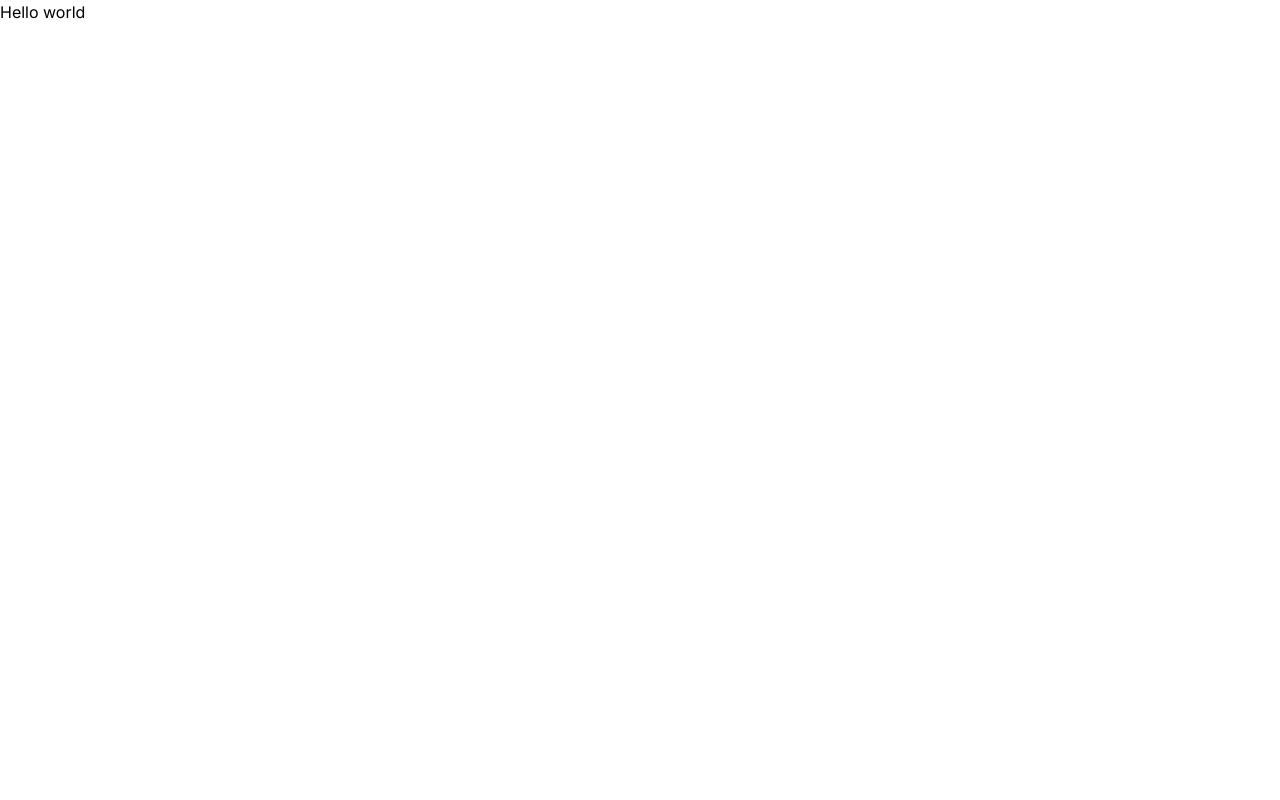
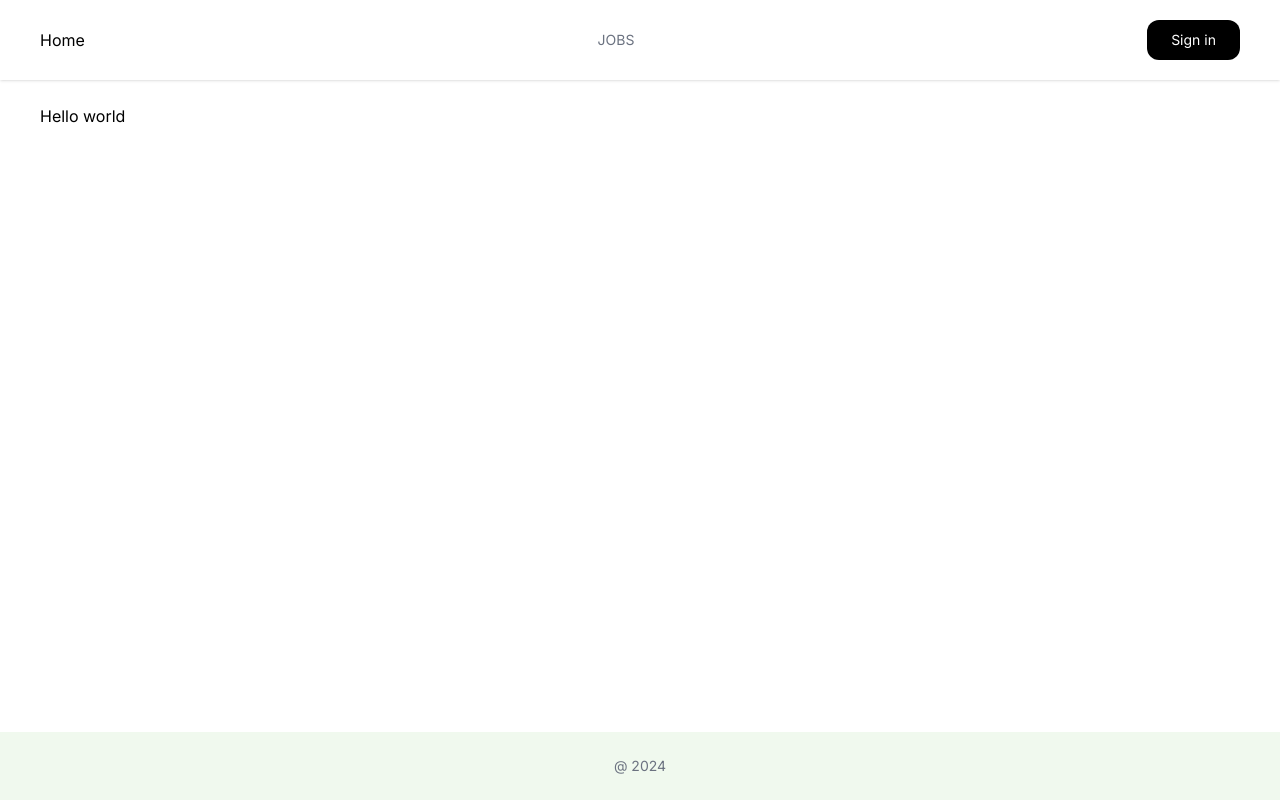
Before and after one commit to nurulid/job-board, a Next.js app: page / in a window 1280 px wide. Built offline with nearby package versions, Linux system fonts and the light colour scheme.

Commit message:
feat: add layout, header and footer

```diff
--- a/src/app/layout.js
+++ b/src/app/layout.js
@@ -1,5 +1,6 @@
 import { Inter } from "next/font/google";
 import "@/styles/globals.css";
+import { Layout } from "@/components/template/layout";
 
 const inter = Inter({ subsets: ["latin"] });
 
@@ -11,7 +12,9 @@ export const metadata = {
 export default function RootLayout({ children }) {
   return (
     <html lang="en">
-      <body className={inter.className}>{children}</body>
+      <body className={inter.className}>
+        <Layout>{children}</Layout>
+      </body>
     </html>
   );
 }
--- /dev/null
+++ b/src/components/share/footer.jsx
@@ -0,0 +1,7 @@
+import React from 'react'
+
+export const Footer = () => {
+  return (
+    <footer className='text-center p-6 bg-primary/30 text-gray-500 text-sm'>@ 2024</footer>
+  )
+}
--- /dev/null
+++ b/src/components/share/header.jsx
@@ -0,0 +1,39 @@
+import Link from 'next/link';
+
+const menu = [
+  { title: 'Jobs', link: '#' },
+];
+
+export const Header = () => {
+  return (
+    <header className="py-5 px-10 shadow bg-white">
+      <nav className="nav-menu flex items-center justify-between">
+        <Link href="/">Home</Link>
+
+        <ul className="nav-menu uppercase text-sm flex items-center flex-wrap gap-5">
+          {menu.map((item, i) => (
+            <li key={i}>
+              <a
+                href={item.link}
+                className="hover:underline transition-all text-gray-500"
+              >
+                {item.title}
+              </a>
+            </li>
+          ))}
+        </ul>
+
+        <ul className="flex gap-5 items-center">
+          <li>
+            <a
+              href="#"
+              className="py-[10px] px-6 text-sm bg-black hover:scale-105 transition-all rounded-xl text-white inline-block"
+            >
+              Sign in
+            </a>
+          </li>
+        </ul>
+      </nav>
+    </header>
+  );
+};
--- /dev/null
+++ b/src/components/template/layout.jsx
@@ -0,0 +1,16 @@
+import { Header } from "../share/header"
+import { Footer } from "../share/footer"
+
+export const Layout = ({children}) => {
+  return (
+    <div className='flex flex-col justify-between min-h-screen'>
+        <div className='relative'>
+            <Header/>
+            <main className='max-w-7xl w-full mx-auto h-full py-6 px-10'>
+                {children}
+            </main>
+        </div>
+        <Footer/>
+    </div>
+  )
+}
--- a/tailwind.config.js
+++ b/tailwind.config.js
@@ -1,10 +1,12 @@
 /** @type {import('tailwindcss').Config} */
 module.exports = {
-  content: [
-    "./src/**/*.{js,ts,jsx,tsx,mdx}",
-  ],
+  content: ['./src/**/*.{js,ts,jsx,tsx,mdx}'],
   theme: {
-    extend: {},
+    extend: {
+      colors: {
+        primary: '#CDEBC8',
+      },
+    },
   },
   plugins: [],
 };
```
